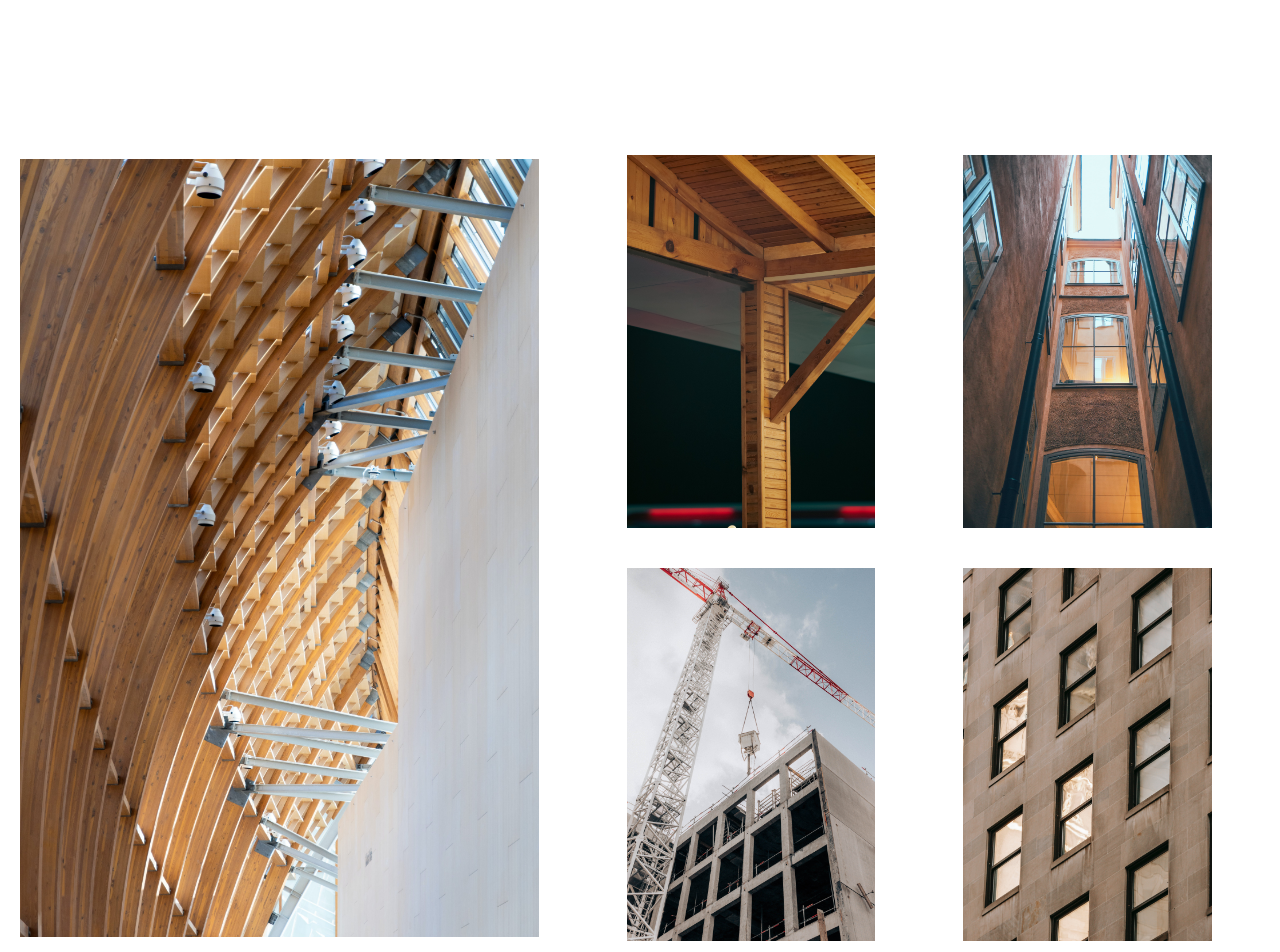
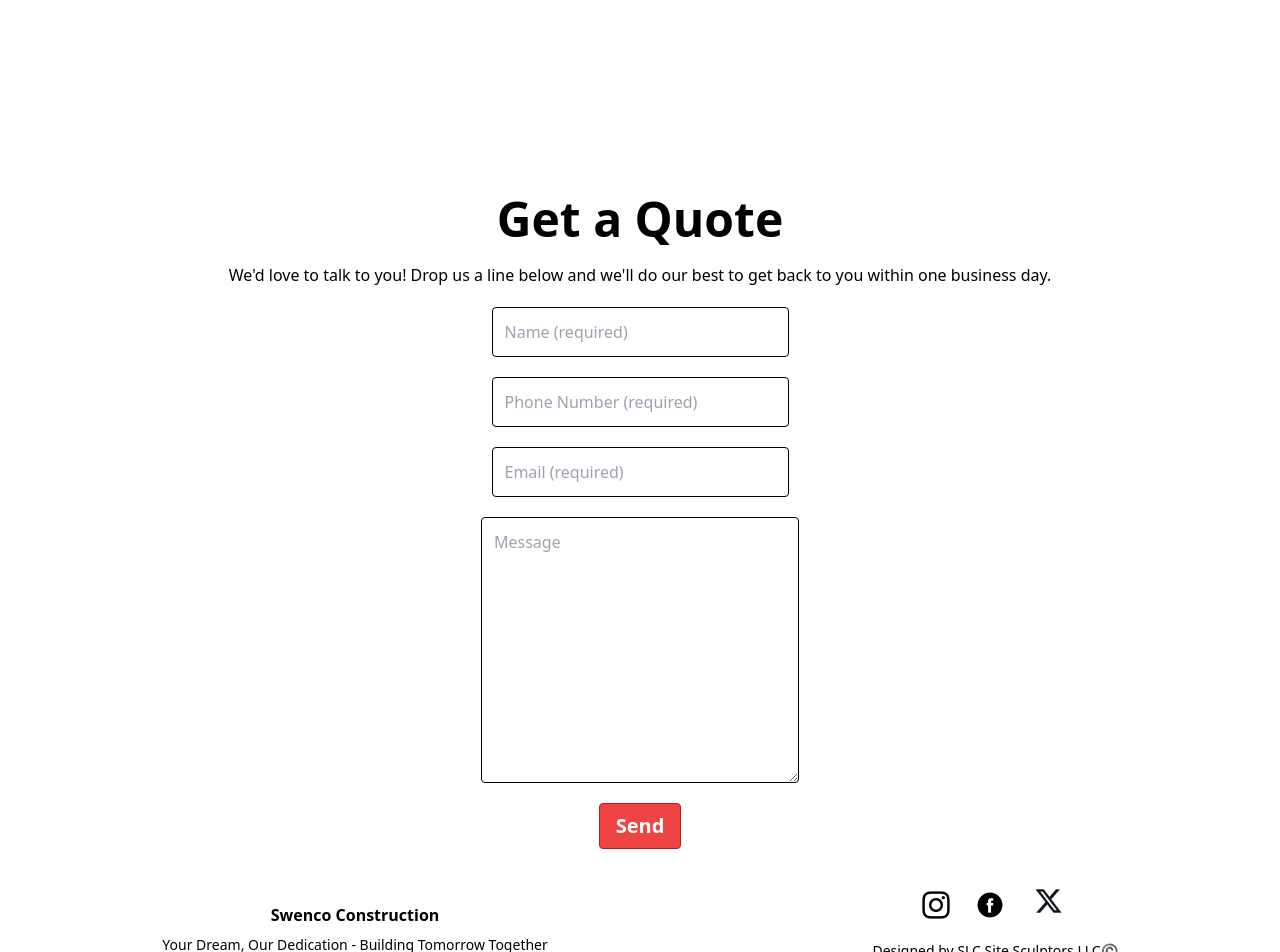
Before and after one commit to Jswens24/Swenco, a React (Vite) app: page / in a window 1280 px wide. Shown: the part 3440-4392 px from the top of the page. Built offline with nearby package versions, Linux system fonts and the light colour scheme.

Commit message:
removed gallery

```diff
--- a/src/App.jsx
+++ b/src/App.jsx
@@ -18,7 +18,7 @@ function App() {
       <Services />
       <Vision />
       <ChooseUs />
-      <Gallery />
+      {/* <Gallery /> */}
       <Quote />
       <Footer />
       <div onClick={() => {
--- a/src/components/Gallery.jsx
+++ b/src/components/Gallery.jsx
@@ -8,12 +8,12 @@ import galler5 from '../media/galler5.jpg';
 const Gallery = () => {
     return (
         <div className='md:mb-60 md:flex md:items-center md:w-full' >
-            <img className='p-5 h-2/5 md:w-4366' src={galler1} alt="woodframe" />
+            <img className='p-20 h-1/2 md:h-2/5 md:w-3766' src={galler1} alt="woodframe" />
             <div className='md:flex md:flex-wrap md:justify-evenly m:w-3/5'>
-                <img className='p-5 h-1/2 md:w-2/5' src={galler2} alt="woodframe" />
-                <img className='p-5 h-1/2 md:w-2/5' src={galler3} alt="building" />
-                <img className='p-5 h-1/2 md:w-2/5' src={galler4} alt="house" />
-                <img className='p-5 h-1/2 md:w-2/5' src={galler5} alt="building" />
+                <img className='p-20 h-1/2 md:w-2/5' src={galler2} alt="woodframe" />
+                <img className='p-20 h-1/2 md:w-2/5' src={galler3} alt="building" />
+                <img className='p-20  h-1/2 md:w-2/5' src={galler4} alt="house" />
+                <img className='p-20 h-1/2 md:w-2/5' src={galler5} alt="building" />
             </div>
         </div>
     )
--- a/tailwind.config.js
+++ b/tailwind.config.js
@@ -8,6 +8,7 @@ export default {
     extend: {
       width: {
         '4366': '43.667%',
+        '3766': '37.667%'
       }
     },
   },
```
